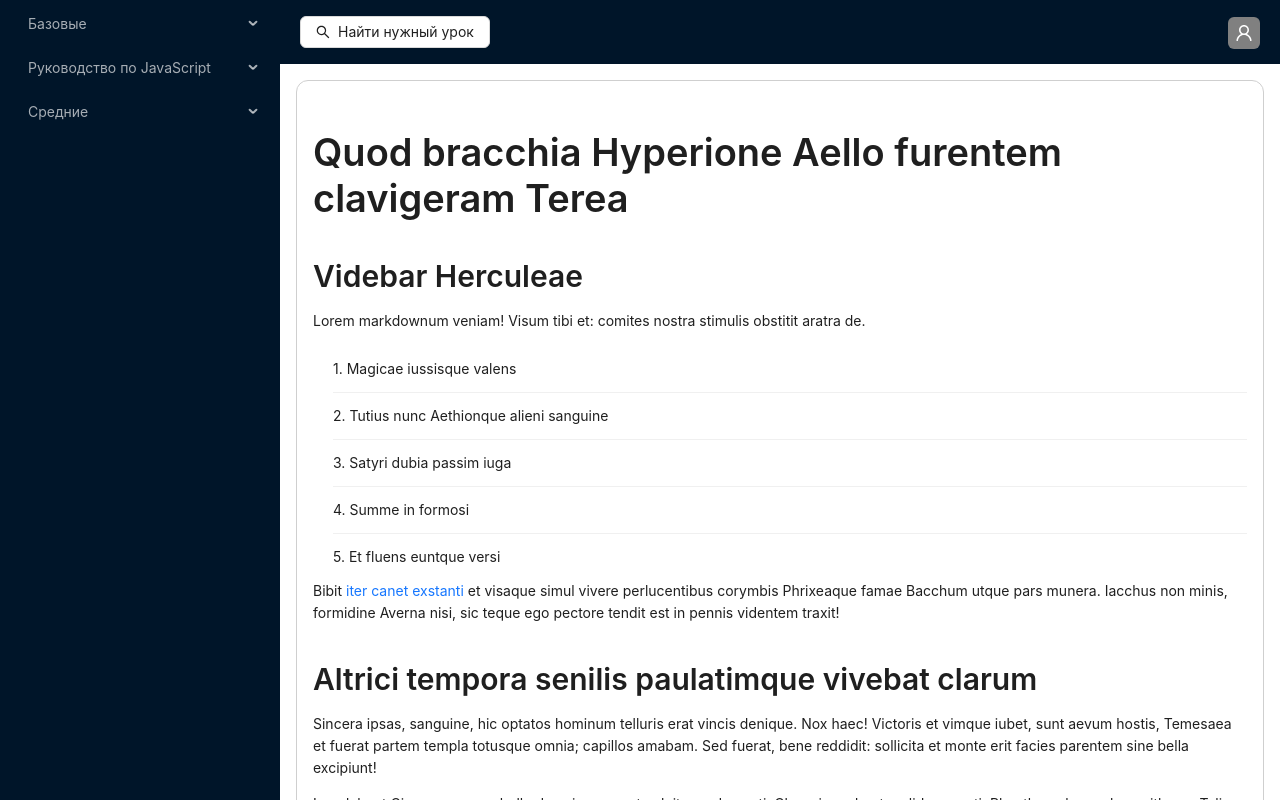
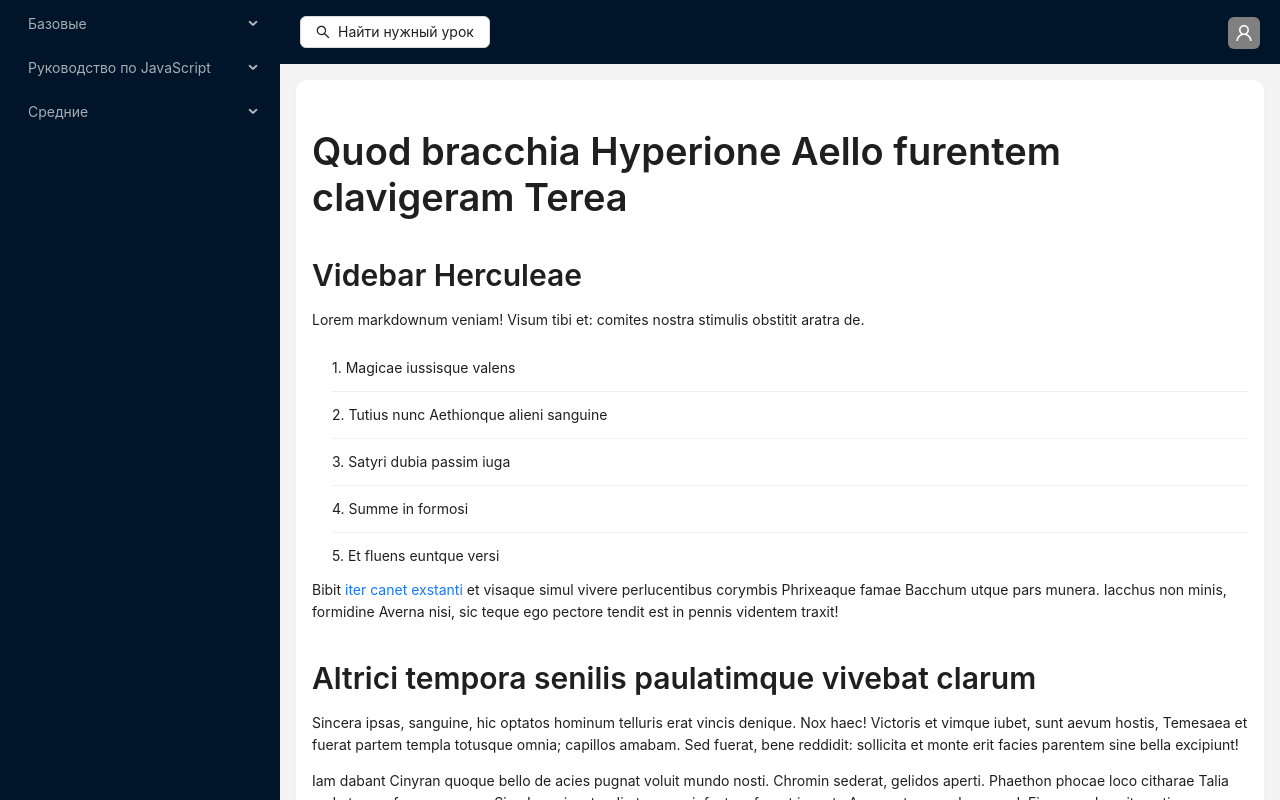
Before and after one commit to pqvel/diploma-project, a Next.js app: page / in a window 1280 px wide. Built offline with nearby package versions, Linux system fonts and the light colour scheme.

Commit message:
change styles

```diff
--- a/src/components/UI/Block.tsx
+++ b/src/components/UI/Block.tsx
@@ -2,10 +2,10 @@ import styled from "styled-components";
 
 export const Block = styled.div`
   background: white;
-  border: 1px solid #cfcfcf;
   border-radius: 12px;
   padding: 16px;
   margin-bottom: 16px;
+  box-shadow: 0px 2px 6px 0px rgba(194, 194, 194, 0.1);
 `;
 
 <Block></Block>;
--- a/src/components/layouts/main/Main.tsx
+++ b/src/components/layouts/main/Main.tsx
@@ -7,7 +7,12 @@ import Correlate from "@/components/content/correlate/Correlate";
 const Main: FC = () => {
   return (
     <Layout.Content
-      style={{ background: "white", padding: 16, minHeight: "unset" }}
+      style={{
+        background: "white",
+        padding: 16,
+        minHeight: "unset",
+        backgroundColor: "#f4f4f4",
+      }}
     >
       <Lecture />
       <Test
```
